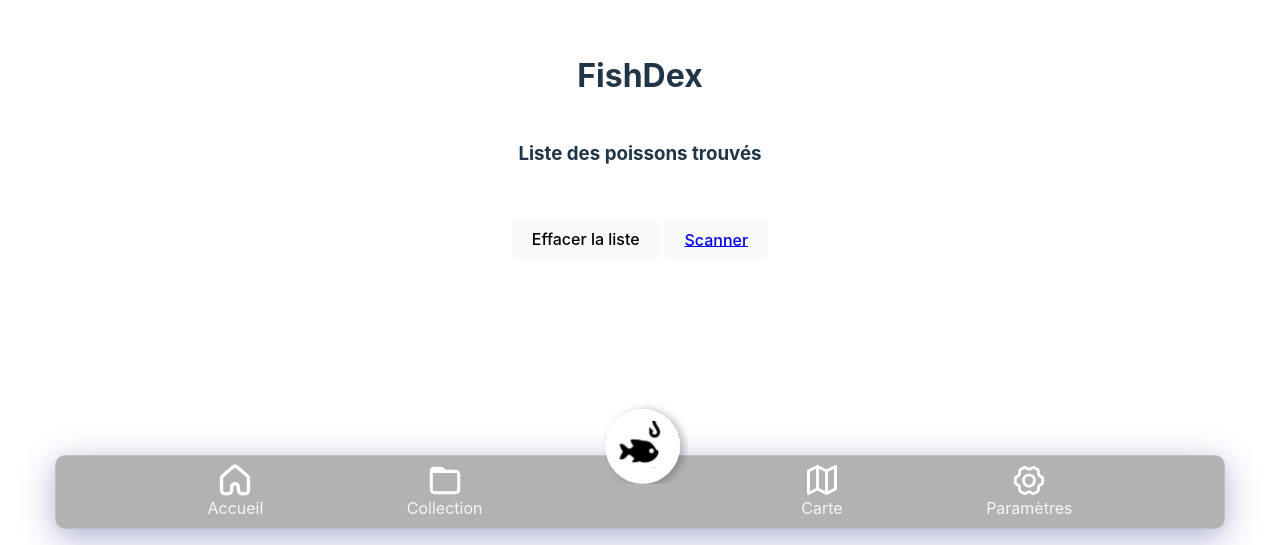
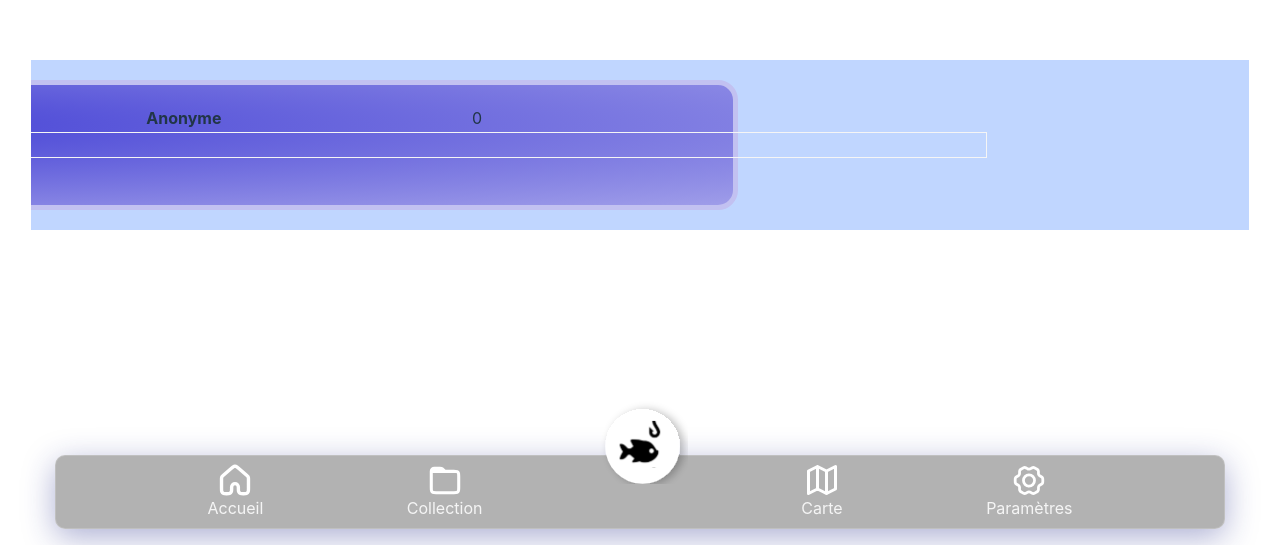
Before and after one commit to LauraR40/Fishdex, a SvelteKit app: page /fishdex in a window 1280 px wide. Shown: the part 255-800 px from the top of the page. Built offline with nearby package versions, Linux system fonts and the light colour scheme.

Commit message:
page collection (funcs) OK

```diff
--- a/src/routes/fishdex/+page.svelte
+++ b/src/routes/fishdex/+page.svelte
@@ -1,31 +1,36 @@
 <script>
   import Navbar from "$components/navbar.svelte";
+  import Profile from "$components/profile.svelte";
   import { fishStore } from "$lib/store.js";
 
-  let items = [];
-
-  fishStore.subscribe((value) => {
-    items = value;
-  });
-
-  function clearDex() {
-    fishStore.set([]);
-  }
+  let poissons = $fishStore;
 </script>
 
-<div class="col">
-  <h1>FishDex</h1>
-  <h3>Liste des poissons trouvés</h3>
-  <ul>
-    {#each items as item}
-      <li><a href="/fishdex/{item.id}">{item.nom}</a></li>
+<div class="disposition">
+  <Profile />
+  <div class="collection">
+    {#each poissons as poisson}
+      <!-- svelte-ignore a11y-click-events-have-key-events -->
+      <!-- svelte-ignore a11y-no-noninteractive-element-interactions -->
+      <img
+        src={poisson.url}
+        alt={poisson.nom}
+        on:click={() => {
+          location.href = `/fishdex/${poisson.id}/desc`;
+        }}
+      />
     {/each}
-  </ul>
-
-  <div>
-    <button on:click={clearDex} class="button">Effacer la liste</button>
-    <a href="/scan" class="button">Scanner</a>
   </div>
 </div>
 
 <Navbar />
+
+<style>
+  /* TODO faire le design */
+
+  .collection {
+    border: 1px solid whitesmoke;
+    padding: 12px;
+    width: 90vw;
+  }
+</style>
```
